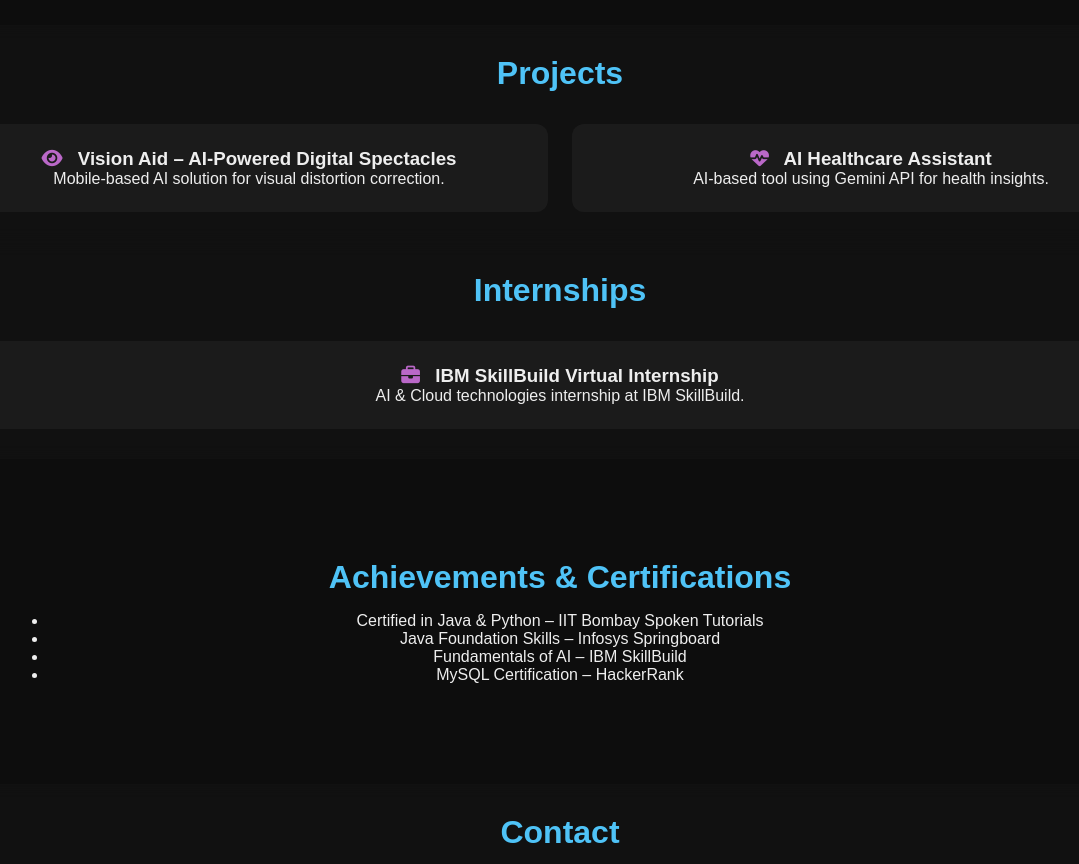
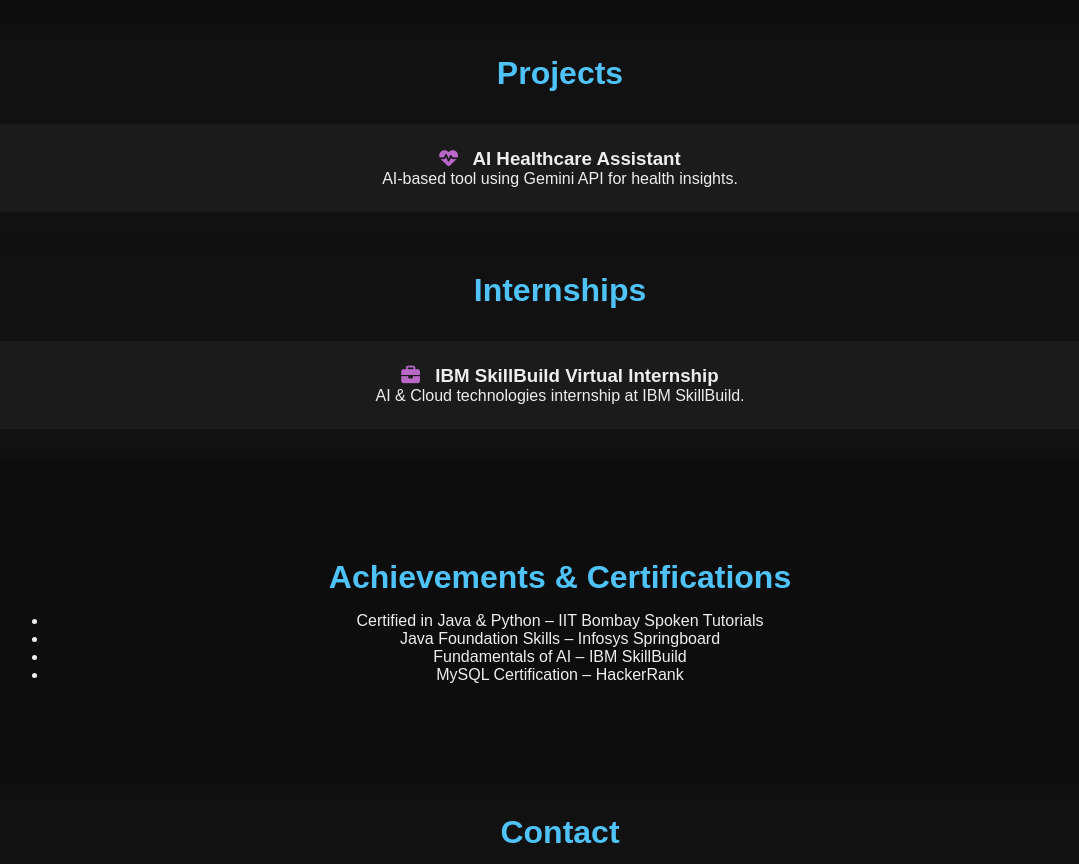
Before and after one commit to 239x1a3360-MKKR/portfolio, a plain HTML site: page index.html in a window 1280 px wide. Shown: the part 1700-2564 px from the top of the page, without its empty margins (80-1159 px from the left). Drawn offline with Linux system fonts and the light colour scheme.

Commit message:
Comment out Vision Aid project card
Commented out the Vision Aid project card in the HTML.

```diff
--- a/index.html
+++ b/index.html
@@ -94,10 +94,10 @@
     <div class="project-grid">
 
       <!-- Vision Aid -->
-      <div class="project-card" onclick="openPopup('visionAidPopup')">
+      <!-- <div class="project-card" onclick="openPopup('visionAidPopup')">
         <h3><i class="fas fa-eye"></i> Vision Aid – AI-Powered Digital Spectacles</h3>
         <p>Mobile-based AI solution for visual distortion correction.</p>
-      </div>
+      </div> -->
 
       <!-- AI Healthcare -->
       <div class="project-card" onclick="openPopup('healthcarePopup')">
```
